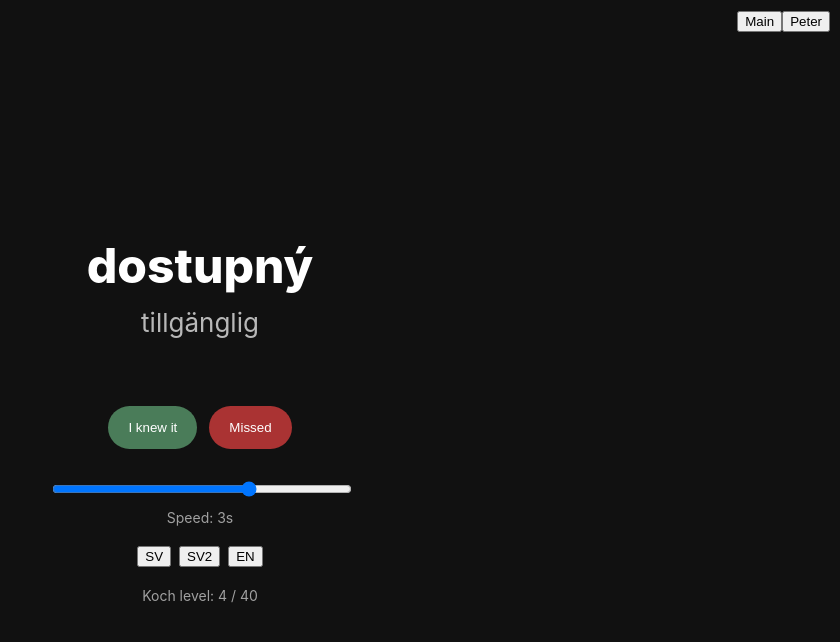
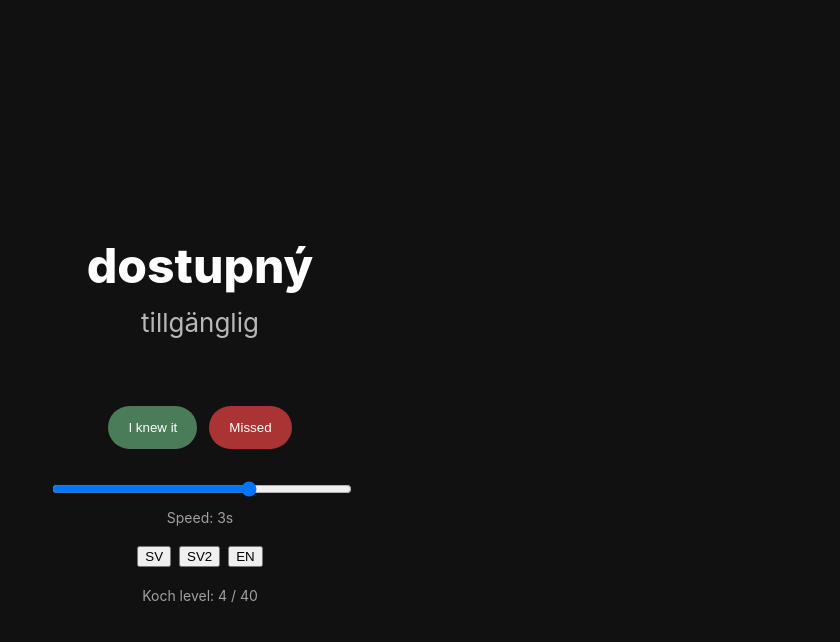
Before and after one commit to svehla-lukas/mobile_app, a React (Create React App) app: page / in a window 1280 px wide. Shown: the top 642 px of the page, without its empty margins (440-1280 px from the left). Built offline with nearby package versions, Linux system fonts and the light colour scheme.

Commit message:
Update index.tsx

```diff
--- a/src/index.tsx
+++ b/src/index.tsx
@@ -2,31 +2,21 @@ import './index.css'
 import * as serviceWorkerRegistration from './serviceWorkerRegistration'
 import Dictionary from './Dictionary'
 import DictionaryPeter from './DictionaryPeter'
-import React, { useState } from 'react'
+import React from 'react'
 import ReactDOM from 'react-dom/client'
 import reportWebVitals from './reportWebVitals'
 
 serviceWorkerRegistration.register()
 
-const App = (): JSX.Element => {
-  const [mode, setMode] = useState<'main' | 'peter'>('main')
-
-  return (
-    <>
-      <div style={{ position: 'fixed', top: 10, right: 10 }}>
-        <button onClick={() => setMode('main')}>Main</button>
-        <button onClick={() => setMode('peter')}>Peter</button>
-      </div>
-
-      {mode === 'main' ? <Dictionary /> : <DictionaryPeter />}
-    </>
-  )
-}
-
 const root = ReactDOM.createRoot(
   document.getElementById('root') as HTMLElement
 )
 
-root.render(<App />)
+root.render(
+  <>
+    <Dictionary />
+    <DictionaryPeter />
+  </>
+)
 
 reportWebVitals()
```
